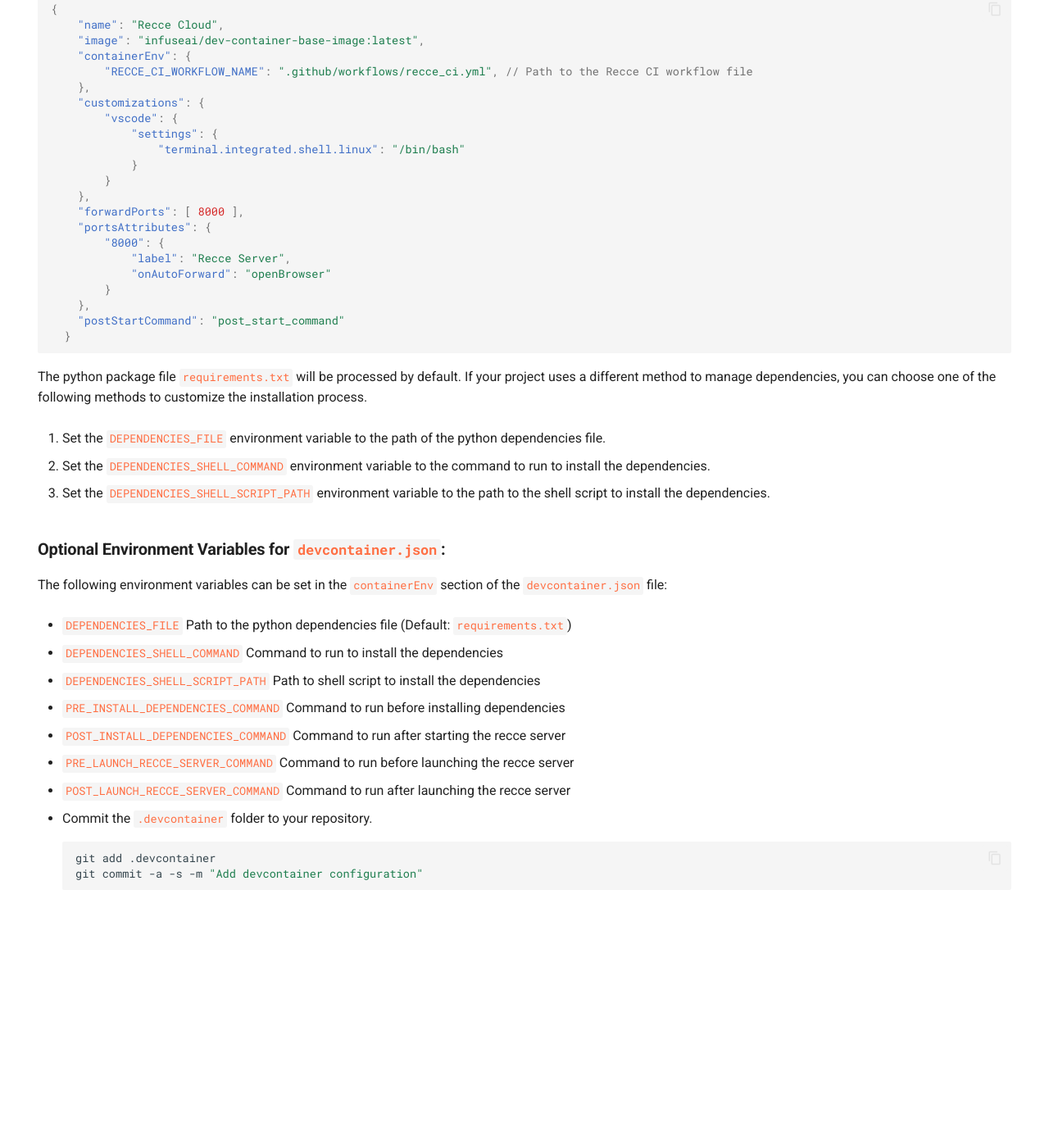
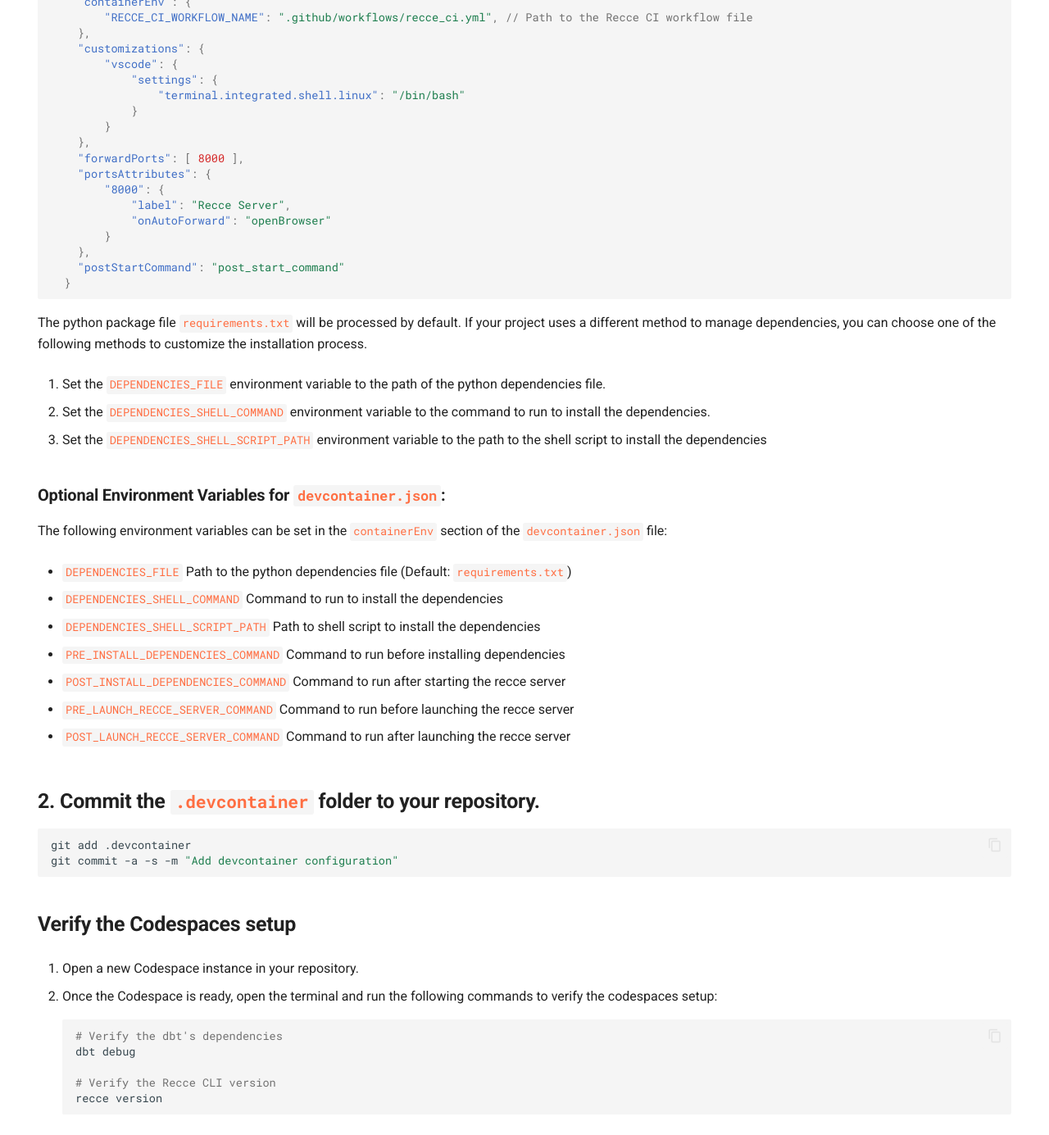
Before and after one commit to DataRecce/recce-documentation, an MkDocs documentation site: the page built from docs/docs/recce-cloud/setup-gh-codespaces.md, in a window 1280 px wide and 1400 px high, scrolled down 257 px. Shown: the top 1385 px of the window at 82% size. Built offline with MkDocs 1.6.1 and Material for MkDocs 9.7.7, drawn with Linux system fonts in a browser that asks for light colours; before the commit the page ends 1383 px from its top, so only the background shows below that; some of the changed text lies outside the part shown.

Commit message:
setup codespaces steps
Signed-off-by: Kent Huang <kent@infuseai.io>

````diff
--- a/docs/docs/recce-cloud/setup-gh-codespaces.md
+++ b/docs/docs/recce-cloud/setup-gh-codespaces.md
@@ -39,7 +38,9 @@
 
 2. Set the `DEPENDENCIES_SHELL_COMMAND` environment variable to the command to run to install the dependencies.
 
-3. Set the `DEPENDENCIES_SHELL_SCRIPT_PATH` environment variable to the path to the shell script to install the dependencies.
+3. Set the `DEPENDENCIES_SHELL_SCRIPT_PATH` environment variable to the path to the shell script to install the dependencies
+
+<!-- TODO: Prepare the setup of Codespaces Secret for DB credential -->
 
 ### Optional Environment Variables for `devcontainer.json`:
 
@@ -66,8 +67,21 @@
 - `POST_LAUNCH_RECCE_SERVER_COMMAND`
 Command to run after launching the recce server
 
-2. Commit the `.devcontainer` folder to your repository.
+## 2. Commit the `.devcontainer` folder to your repository.
 ```bash
 git add .devcontainer
 git commit -a -s -m "Add devcontainer configuration"
 ```
+
+## Verify the Codespaces setup
+
+1. Open a new Codespace instance in your repository.
+
+2. Once the Codespace is ready, open the terminal and run the following commands to verify the codespaces setup:
+```bash
+# Verify the dbt's dependencies
+dbt debug
+
+# Verify the Recce CLI version
+recce version
+```
````
Also changed, not shown: other parts of docs/docs/recce-cloud/setup-gh-codespaces.md (+0 -1 lines).
